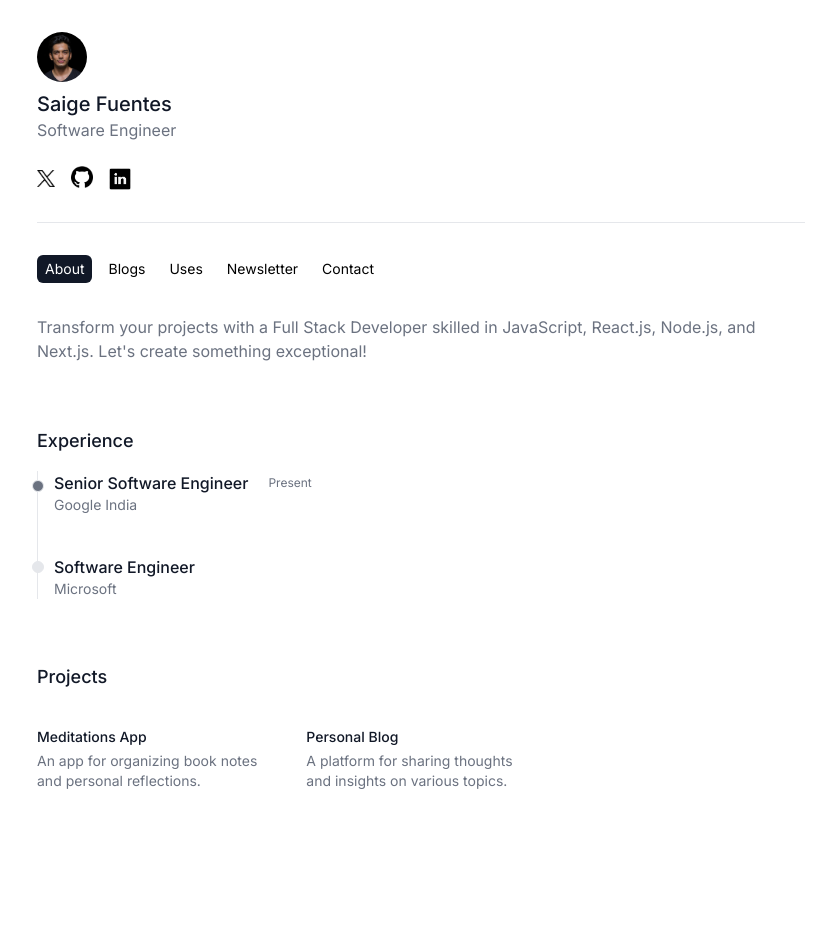
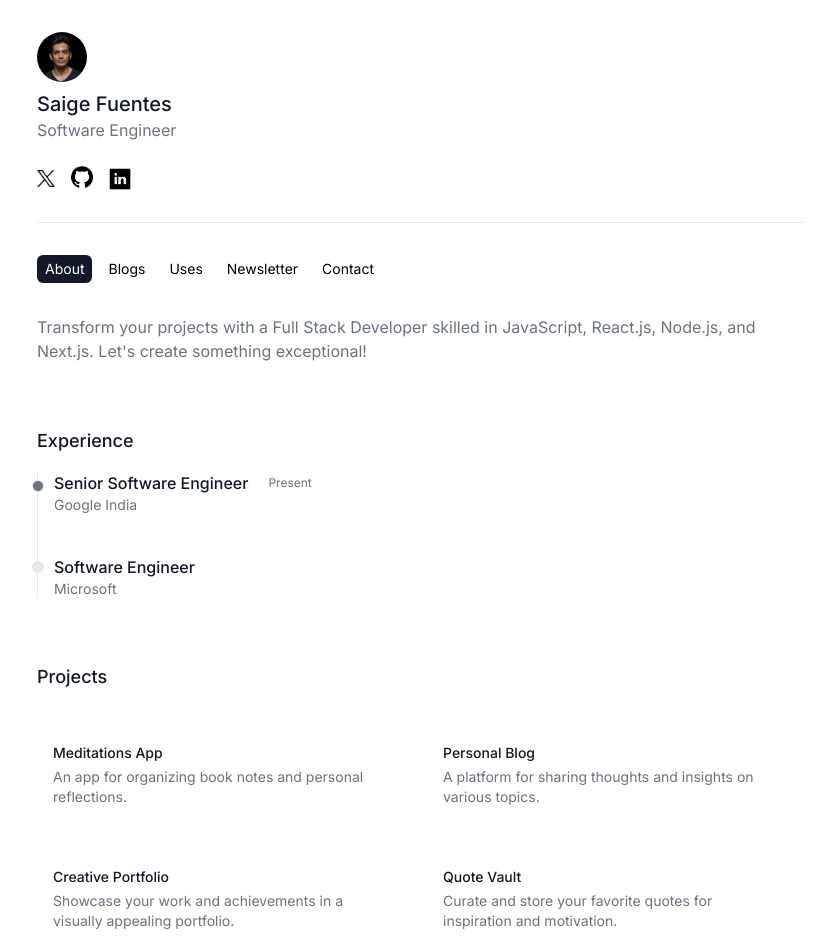
Before and after one commit to Ank61/portfolio, a Next.js app: page / in a window 1280 px wide. Shown: the top 952 px of the page, without its empty margins (219-1055 px from the left). Before the commit the page ends 823 px from the top, so only its background shows below. Built offline with nearby package versions, Linux system fonts and the light colour scheme.

Commit message:
Addded Animation

```diff
--- a/app/page.js
+++ b/app/page.js
@@ -1,73 +1,11 @@
 import Common from "@/components/common";
-import Google from "../images/google.jpg";
-import Image from "next/image";
+import AboutSection from "@/components/aboutSection";
+
 export default function Home() {
   return (
     <main className="flex items-center justify-between w-full flex-col p-8 min-h-screen">
       <Common />
-      <div style={{ opacity: 1, transform: "none" }} className="max-w-3xl">
-        <div className="">
-          <p className="text-gray-500">
-            Transform your projects with a Full Stack Developer skilled in
-            JavaScript, React.js, Node.js, and Next.js. Let{"'"}s create
-            something exceptional!
-          </p>
-        </div>
-        <div className="mt-16">
-          <h1 className="font-medium text-gray-900 mb-4 text-lg">Experience</h1>
-          <ol className="relative border-s border-gray-200">
-            <li className="mb-10 ms-4">
-              <div className="flex flex-row items-center gap-2">
-                <div className="absolute w-3 h-3 bg-gray-500 rounded-full mt-1.5 -start-1.5 border "></div>
-                <div className="text-md font-medium text-gray-900">
-                  Senior Software Engineer
-                </div>
-                <div className="inline-block ml-2  text-xs rounded-full px-1 py-0  text-gray-500">
-                  Present
-                </div>
-              </div>
-              <div className="mb-4 text-sm font-normal text-gray-500">
-                Google India
-              </div>
-            </li>
-            <li className="mb-10 ms-4">
-              <div className="absolute w-3 h-3 bg-gray-200 rounded-full mt-1.5 -start-1.5 border "></div>
-              <div className="text-md font-medium text-gray-900">
-                Software Engineer
-              </div>
-              <div className="mb-4 text-sm font-normal text-gray-500">
-                Microsoft
-              </div>
-            </li>
-          </ol>
-        </div>
-        <div className="mt-16">
-          <h1 className="font-medium text-gray-900 mb-4 text-lg">Projects</h1>
-          <div className="grid grid-cols-2 md:grid-cols-3 w-full gap-x-10 gap-y-5">
-            <div className="mt-5">
-              <a target="_blank" rel="noopener noreferrer" href="#">
-                <div className="text-sm mb-1 font-medium text-gray-900">
-                  Meditations App
-                </div>
-                <div className="max-w-xs text-sm font-normal text-gray-500">
-                  An app for organizing book notes and personal reflections.
-                </div>
-              </a>
-            </div>
-            <div className="mt-5" style={{ transform: "none" }}>
-              <a target="_blank" rel="noopener noreferrer" href="#">
-                <div className="text-sm mb-1 font-medium text-gray-900">
-                  Personal Blog
-                </div>
-                <div className="max-w-xs text-sm font-normal text-gray-500">
-                  A platform for sharing thoughts and insights on various
-                  topics.
-                </div>
-              </a>
-            </div>
-          </div>
-        </div>
-      </div>
+      <AboutSection />
     </main>
   );
 }
--- /dev/null
+++ b/components/aboutSection.js
@@ -0,0 +1,136 @@
+"use client"
+import { AnimatePresence, motion } from "framer-motion";
+import { useEffect, useState } from "react";
+import close from "../images/close.svg"
+import Image from "next/image";
+
+export default function AboutSection() {
+    const [isLargeScreen, setIsLargeScreen] = useState(false);
+    const [selectedId, setSelectedId] = useState(null)
+
+    useEffect(() => {
+        const checkScreenSize = () => {
+            setIsLargeScreen(window.innerWidth >= 1024); // Adjust breakpoint as needed
+        };
+
+        checkScreenSize();
+        window.addEventListener("resize", checkScreenSize);
+
+        return () => {
+            window.removeEventListener("resize", checkScreenSize);
+        };
+    }, []);
+
+    const projects = [
+        {
+            id: 1,
+            title: 'Meditations App',
+            description: 'An app for organizing book notes and personal reflections.',
+        },
+        {
+            id: 2,
+            title: 'Personal Blog',
+            description: 'A platform for sharing thoughts and insights on various topics.',
+        },
+        {
+            id: 3,
+            title: 'Creative Portfolio',
+            description: 'Showcase your work and achievements in a visually appealing portfolio.',
+        },
+        {
+            id: 4,
+            title: 'Quote Vault',
+            description: 'Curate and store your favorite quotes for inspiration and motivation.',
+        }
+    ];
+
+    return (
+        <motion.div
+            initial={{ opacity: 0, y: 10 }}
+            animate={{ opacity: 1, y: 0 }}
+            transition={{ type: "spring", stiffness: 300 }}
+            className="max-w-3xl mb-auto">
+            <div >
+                <p className="text-gray-500">
+                    Transform your projects with a Full Stack Developer skilled in
+                    JavaScript, React.js, Node.js, and Next.js. Let{"'"}s create
+                    something exceptional!
+                </p>
+            </div>
+            <div className="mt-16">
+                <h1 className="font-medium text-gray-900 mb-4 text-lg">Experience</h1>
+                <ol className="relative border-s border-gray-200">
+                    <li className="mb-10 ms-4">
+                        <div className="flex flex-row items-center gap-2">
+                            <div className="absolute w-3 h-3 bg-gray-500 rounded-full mt-1.5 -start-1.5 border "></div>
+                            <div className="text-md font-medium text-gray-900">
+                                Senior Software Engineer
+                            </div>
+                            <div className="inline-block ml-2  text-xs rounded-full px-1 py-0  text-gray-500">
+                                Present
+                            </div>
+                        </div>
+                        <div className="mb-4 text-sm font-normal text-gray-500">
+                            Google India
+                        </div>
+                    </li>
+                    <li className="mb-10 ms-4">
+                        <div className="absolute w-3 h-3 bg-gray-200 rounded-full mt-1.5 -start-1.5 border "></div>
+                        <div className="text-md font-medium text-gray-900">
+                            Software Engineer
+                        </div>
+                        <div className="mb-4 text-sm font-normal text-gray-500">
+                            Microsoft
+                        </div>
+                    </li>
+                </ol>
+            </div>
+            <div class="mt-16">
+                <h1 class="font-medium text-gray-900 mb-4 text-lg">Projects</h1><div class="relative grid grid-cols-1 md:grid-cols-2 lg:grid-cols-2 w-full gap-x-3 gap-y-2">
+                    {projects.map((project) => (
+                        <motion.div
+                            whileHover={{ boxShadow: '0px 10px 20px rgba(0, 0, 0, 0.4)' }}
+                            transition={{ duration: 0.3 }}
+                            key={project.id}
+                            layoutId={project.id}
+                            onClick={() => setSelectedId(project.id)}
+                            className="  mt-5 cursor-pointer p-4 rounded-lg"
+                        >
+                            <div className="text-sm mb-1 font-medium text-gray-900">
+                                {project.title}
+                            </div>
+                            <div className="max-w-xs text-sm font-normal text-gray-500">
+                                {project.description}
+                            </div>
+                        </motion.div>
+                    ))}
+                    {isLargeScreen ? <AnimatePresence >
+                        {selectedId && projects.filter(project => project.id === selectedId).map(project =>
+                            <motion.div
+                                 animate={{  boxShadow: '0px 5px 13px rgba(0, 0, 0, 0.4)' }}
+                                // initial={{ opacity: 0, y: 60 }}
+                                // exit={{ opacity: 0, y: 60 }}
+                                layoutId={selectedId}
+                                className="absolute top-[29%] left-[9%] shadow-lg p-6 bg-white rounded-md"
+                            >
+                                <div className="flex justify-between">
+                                    <motion.h2 className="text-xl font-medium">{project.title}</motion.h2>
+                                    <motion.button onClick={() => setSelectedId(null)} className="border p-1 rounded-lg  hover:bg-slate-100">
+                                        <Image src={close} width={15} height={15} alt="close" />
+                                    </motion.button>
+                                </div>
+                                <motion.h5 className="mt-2 text-sm">{project.description}</motion.h5>
+                            </motion.div>
+                        )}
+                    </AnimatePresence> : null}
+                </div>
+            </div>
+
+            <div class="mt-16"><div class="mt-1"><h1 class="font-medium text-gray-900 mb-4 text-lg">Meditations Newsletter</h1>
+                <p class="text-gray-500 mt-4">Stay ahead of the curve with my monthly newsletter called Meditations. Receive valuable insights on the latest trends, techniques, and tools in web development and design.</p>
+                <form class="relative"><input class="border w-full mt-4 px-2 py-3 rounded-md text-sm focus:outline-none focus:ring-2 focus:ring-gray-900 focus:border-transparent" placeholder="Enter your email" value="" />
+                    <button class="bg-gray-900 hover:bg-gray-700 inline-block top-6 text-xs right-1 text-white px-2 py-2 rounded-md absolute disabled:opacity-80" type="submit" disabled="">Subscribe</button></form></div></div>
+
+        </motion.div >
+    )
+}
--- a/package.json
+++ b/package.json
@@ -3,7 +3,7 @@
   "version": "0.1.0",
   "private": true,
   "scripts": {
-    "dev": "next dev",
+    "dev": "next dev -p 3001",
     "build": "next build",
     "start": "next start",
     "lint": "next lint"
```
Also changed, not shown: images/close.svg (added).
